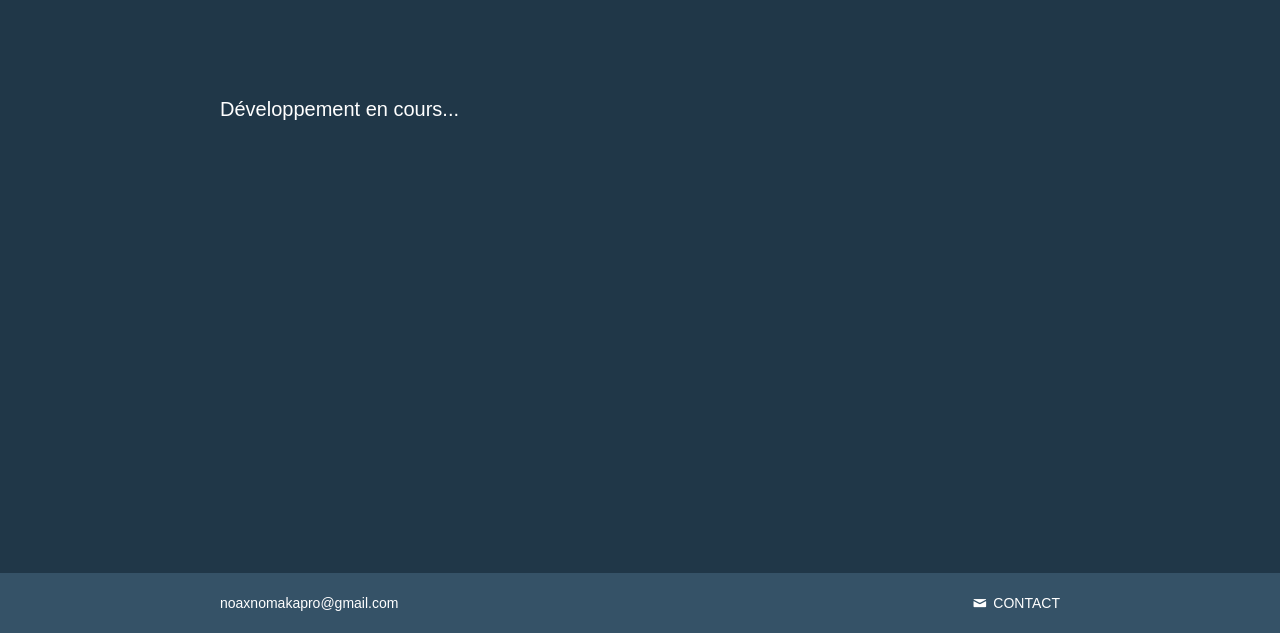
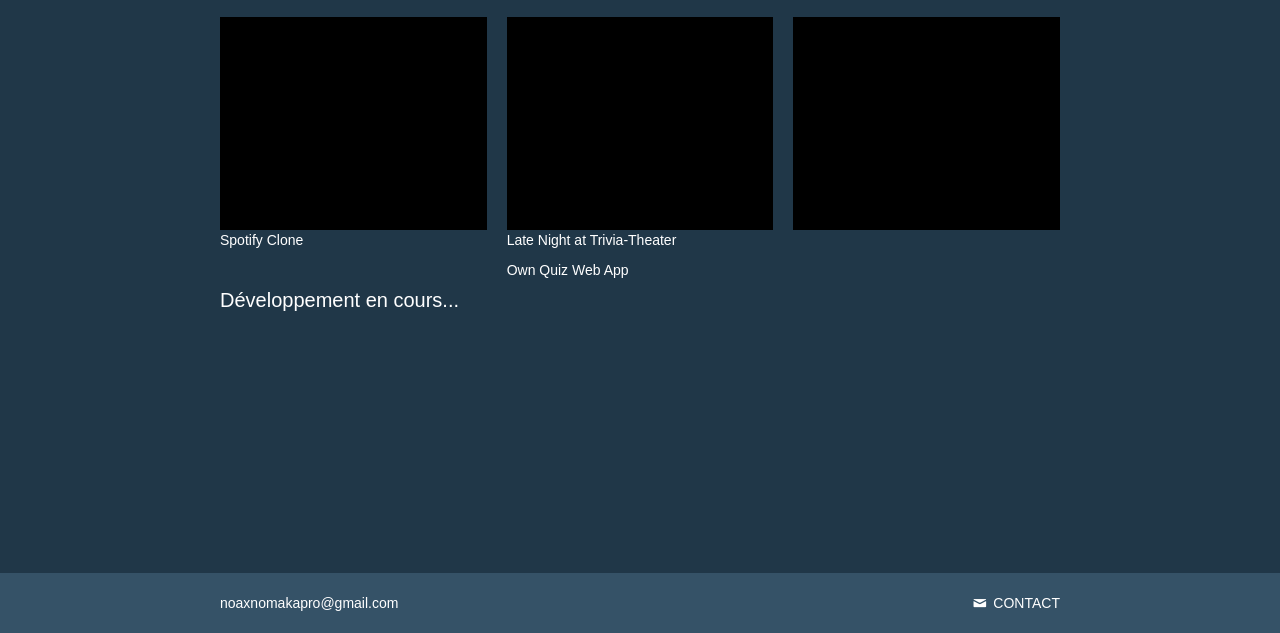
Before and after one commit to ImNoax/portfolio, a plain HTML site: page work.html in a window 1280 px wide. Shown: the part 167-800 px from the top of the page. Drawn offline with Linux system fonts and the light colour scheme; a web font is replaced by a local one.

Commit message:
project page added grid

```diff
--- a/css/style-single-page.css
+++ b/css/style-single-page.css
@@ -234,7 +234,6 @@ ul.work-images li {
 	list-style:none;
 	display:inline-block;
 	margin: 8px 10px;
- background:
 }
 ul.work-images li:first-child {
 	margin-left:0;
@@ -256,6 +255,12 @@ ul.work-images li img {
 ul.work-images li img:hover {
 	opacity:0.1;
 }
+.grid {
+	display: grid;
+	grid-template-columns: repeat(3, 1fr);
+	gap: 20px;
+	margin-top: 20px;
+}
 /***** Resume container *****/
 #resume h3 {
 	margin:60px 0;
--- a/work.html
+++ b/work.html
@@ -7,6 +7,7 @@
 <link href="css/bootstrap.css" rel="stylesheet">
 <link href="css/style.css" rel="stylesheet">
 <link href="font/css/fontello.css" rel="stylesheet">
+<link href="css/style-single-page.css" rel="stylesheet">
 <link href='http://fonts.googleapis.com/css?family=Droid+Sans:400,700' rel='stylesheet' type='text/css'>
 <link rel="stylesheet" type="text/css" href="css/jquery.fancybox.css" media="screen">
 </head>
@@ -30,28 +31,32 @@
   </div>
 <div class="container work">
   <h2>Mes projets</h2>
-  <ul class="work-images">
+  <!-- <ul class="work-images">
     <li>
-      <div><a class="fancybox-thumb" rel="fancybox-thumb" href="img/1.jpg" title="Image 01"><img src="img/1-thumb.jpg" alt=""></a></div>
+      <div><a class="fancybox-thumb" rel="fancybox-thumb" href="img/indexkahoot.PNG" title="Spotify Replica"><img src="img/Captureindex.PNG" alt=""></a></div>
     </li>
     <li>
-      <div><a class="fancybox-thumb" rel="fancybox-thumb" href="img/2.jpg"><img src="img/2-thumb.jpg" alt=""></a></div>
+      <div><a class="fancybox-thumb" rel="fancybox-thumb" href="img/black.PNG"><img src="img/black.PNG" alt=""></a></div>
     </li>
     <li>
-      <div><a class="fancybox-thumb" rel="fancybox-thumb" href="img/3.jpg"><img src="img/3-thumb.jpg" alt=""></a></div>
+      <div><a class="fancybox-thumb" rel="fancybox-thumb" href="img/black.PNG"><img src="img/black.PNG" alt=""></a></div>
     </li>
-  </ul>
-  <ul class="work-images">
-    <li>
-      <div><a class="fancybox-thumb" rel="fancybox-thumb" href="img/4.jpg"><img src="img/4-thumb.jpg" alt=""></a></div>
-    </li>
-    <li>
-      <div><a class="fancybox-thumb" rel="fancybox-thumb" href="img/5.jpg"><img src="img/5-thumb.jpg" alt=""></a></div>
-    </li>
-    <li>
-      <div><a class="fancybox-thumb" rel="fancybox-thumb" href="img/6.jpg"><img src="img/6-thumb.jpg" alt=""></a></div>
-    </li>
-  </ul>
+  </ul> -->
+  <div class="grid">
+    <div class="grid-itemwork">
+        <img src="img/black.PNG" alt="Photo 1">
+        <p>Spotify Clone</p>
+    </div>
+    <div class="grid-itemwork">
+        <img src="img/black.PNG" alt="Photo 2">
+        <p>Late Night at Trivia-Theater</p>
+        <p>Own Quiz Web App</p>
+    </div>
+    <div class="grid-itemwork">
+        <img src="img/black.PNG" alt="Photo 3">
+        <p></p>
+    </div>
+</div>
   <div class="developpement"> Développement en cours... </div>
 </div>
 
```
Also changed, not shown: img/Captureindex.PNG (added), img/adminaccesskahoot.PNG (added), img/black.PNG (added), img/createplay.png (added), img/gestion quiz.PNG (added), img/indexkahoot.PNG (added), img/ingamecapture.PNG (added).
